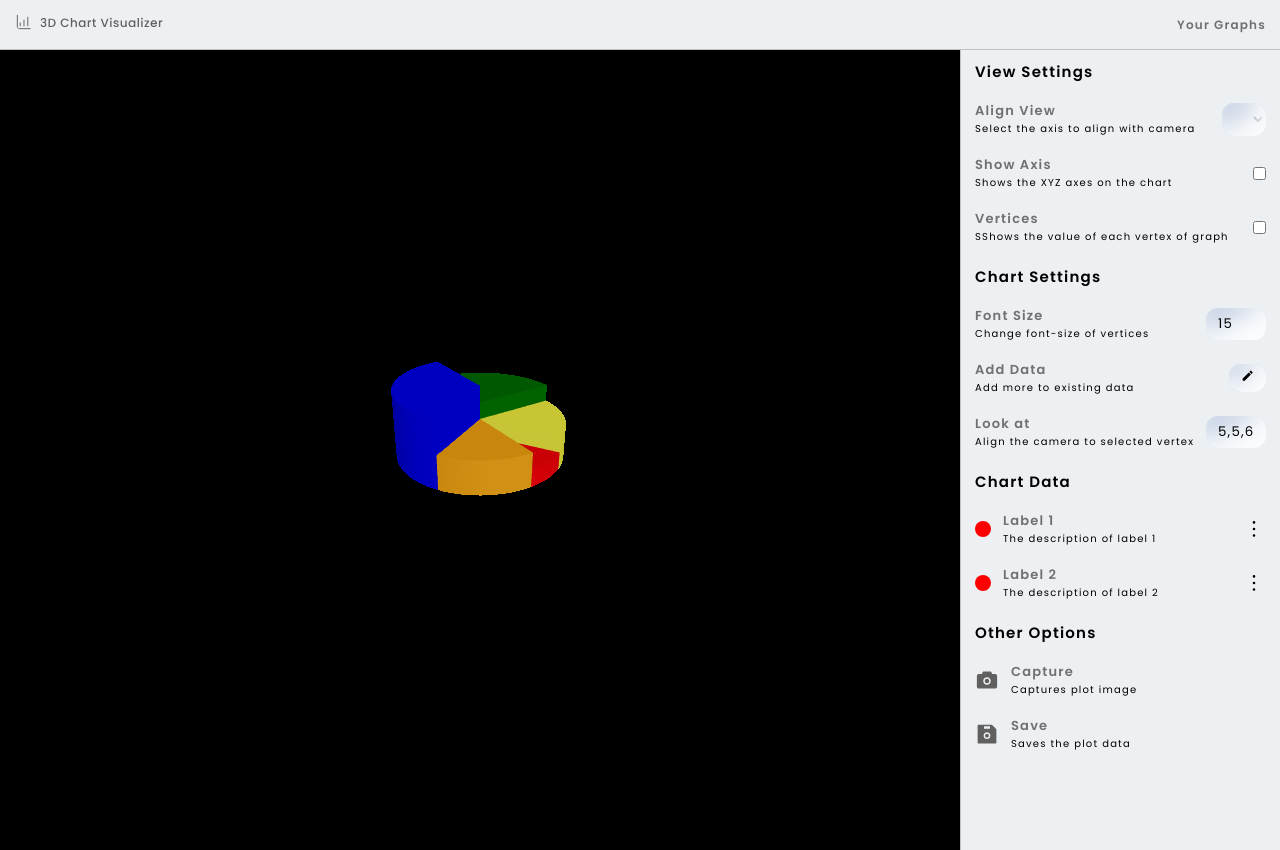
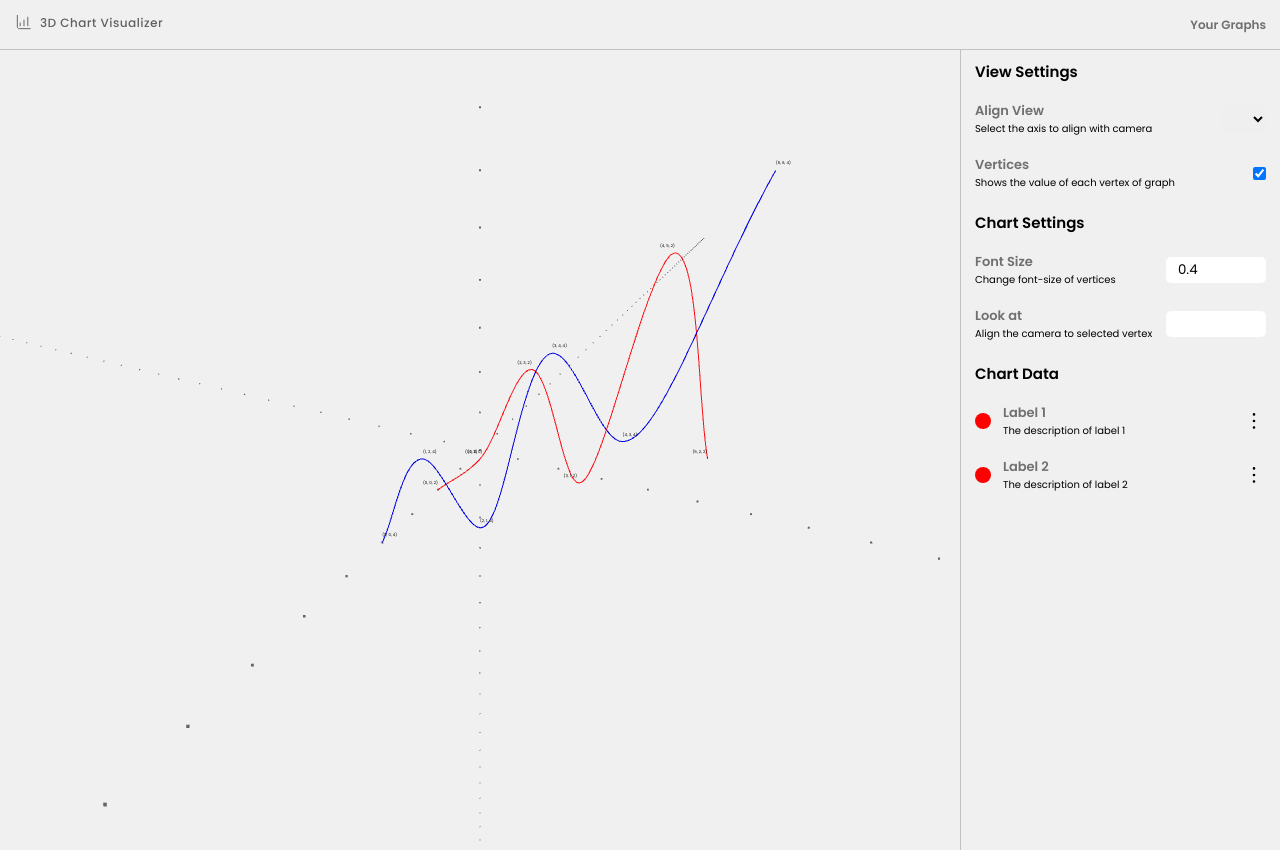
Before and after one commit to SWS-5007/3D-Charts_React, a React (Create React App) app: page /plot in a window 1280 px wide. Built offline with nearby package versions, Linux system fonts and the light colour scheme.

Commit message:
Sidebar menu

```diff
--- a/package.json
+++ b/package.json
@@ -8,6 +8,7 @@
     "@testing-library/jest-dom": "^5.16.5",
     "@testing-library/react": "^13.4.0",
     "@testing-library/user-event": "^13.5.0",
+    "file-saver": "^2.0.5",
     "joi-browser": "^13.4.0",
     "query-string": "^8.1.0",
     "react": "^18.2.0",
--- a/src/components/Line.jsx
+++ b/src/components/Line.jsx
@@ -4,7 +4,7 @@ import { Html, OrbitControls } from "@react-three/drei";
 import * as THREE from "three";
 import { useThree } from "@react-three/fiber";
 
-const Line = () => {
+const Line = ({ fontSize, showVertices }) => {
   const { scene } = useThree();
   const vertices = [
     new THREE.Vector3(0, 0, 2),
@@ -29,7 +29,7 @@ const Line = () => {
     curve.getPoints(100)
   );
   const geometry2 = new THREE.BufferGeometry().setFromPoints(
-    curve2.getPoints(100)
+    curve2.getPoints(200)
   );
   const material = new THREE.LineBasicMaterial({ color: "red", linewidth: 5 });
   const material2 = new THREE.LineBasicMaterial({
@@ -45,28 +45,40 @@ const Line = () => {
     <>
       <OrbitControls />
       <Axis />
+      {showVertices && (
+        <>
           {vertices.map((vertex) => (
-        <Html key={`${vertex.x}, ${vertex.y}, ${vertex.z}`} position={vertex}>
+            <Html
+              key={`${vertex.x}, ${vertex.y}, ${vertex.z}`}
+              position={vertex}
+            >
               <p
                 style={{
                   color: "black",
-              fontSize: ".4rem",
-              width: "50px",
-              transform: "translate(-25%, -200%)",
+                  fontSize: `${fontSize}rem`,
+                  width: "100%",
+                  minWidth: "300px",
+                  transform: "translate(-5%, -200%)",
                 }}
               >
                 ({vertex.x}, {vertex.y}, {vertex.z})
               </p>
             </Html>
           ))}
+
           {vertices2.map((vertex) => (
-        <Html key={`${vertex.x}, ${vertex.y}, ${vertex.z}`} position={vertex}>
+            <Html
+              key={`${vertex.x}, ${vertex.y}, ${vertex.z}`}
+              position={vertex}
+            >
               <p
                 style={{
                   color: "black",
-              fontSize: ".4rem",
+                  fontSize: `${fontSize}rem`,
                   width: "50px",
-              transform: "translate(-25%, -200%)",
+                  width: "100%",
+                  minWidth: "300px",
+                  transform: "translate(0, -200%)",
                 }}
               >
                 ({vertex.x}, {vertex.y}, {vertex.z})
@@ -74,6 +86,8 @@ const Line = () => {
             </Html>
           ))}
         </>
+      )}
+    </>
   );
 };
 
--- a/src/components/Pie.jsx
+++ b/src/components/Pie.jsx
@@ -1,5 +1,5 @@
 import { OrbitControls } from "@react-three/drei";
-import React, { useState } from "react";
+import React from "react";
 import * as THREE from "three";
 import { extend } from "@react-three/fiber";
 import ClosedCylinder from "./ClosedCylinder";
--- a/src/components/PlotContainer.jsx
+++ b/src/components/PlotContainer.jsx
@@ -1,21 +1,52 @@
 import { Canvas } from "@react-three/fiber";
 import React, { useState } from "react";
+import { saveAs } from "file-saver";
 
 import Line from "./Line";
 import Pie from "./Pie";
 import SideBar from "./SideBar";
-import ClosedCylinder from "./ClosedCylinder";
 
 const PlotContainer = () => {
-  const [fontSize, setFontSize] = useState(0.15);
+  const [fontSize, setFontSize] = useState(0.4);
+  const [showVertices, setShowVertices] = useState(true);
+
+  const handleShowVertices = (event) => {
+    setShowVertices(event.target.checked);
+  };
+
+  const handleFontSize = (event) => {
+    setFontSize(event.target.value);
+  };
+
+  const handleCaptureImage = () => {
+    const canvas = document.querySelector("canvas");
+
+    const tempCanvas = document.createElement("canvas");
+    tempCanvas.width = canvas.width;
+    tempCanvas.height = canvas.height;
+
+    const ctx = tempCanvas.getContext("2d");
+    ctx.drawImage(canvas, 0, 0);
+
+    const dataURL = canvas.toDataURL();
+    console.log(dataURL);
+
+    // saveAs(dataURL, "chart.png");
+  };
 
   return (
     <>
-      <section class="plot-container">
+      <section className="plot-container">
         <Canvas camera={{ position: [5, 6, 10] }}>
-          <Pie fontSize={fontSize} />
+          <Line fontSize={fontSize} showVertices={showVertices} />
         </Canvas>
-        <SideBar fontSize={fontSize} />
+        <SideBar
+          fontSize={fontSize}
+          onFontSizeChange={handleFontSize}
+          onShowVertices={handleShowVertices}
+          showVertices={showVertices}
+          onCaptureImage={handleCaptureImage}
+        />
       </section>
     </>
   );
--- a/src/components/SideBar.jsx
+++ b/src/components/SideBar.jsx
@@ -2,7 +2,13 @@ import React from "react";
 import { MdEdit } from "react-icons/md";
 import { AiOutlineMore, AiFillCamera, AiFillSave } from "react-icons/ai";
 
-const SideBar = () => {
+const SideBar = ({
+  showVertices,
+  onShowVertices,
+  fontSize,
+  onFontSizeChange,
+  onCaptureImage,
+}) => {
   return (
     <aside>
       <h3>View Settings</h3>
@@ -13,19 +19,19 @@ const SideBar = () => {
         </div>
         <select className="input-chart" name="" id=""></select>
       </div>
-      <div className="plot-setting">
-        <div>
-          <h4 className="text-lighter">Show Axis</h4>
-          <span>Shows the XYZ axes on the chart </span>
-        </div>
-        <input type="checkbox" name="" id=""></input>
-      </div>
+
       <div className="plot-setting">
         <div>
           <h4 className="text-lighter">Vertices</h4>
-          <span>SShows the value of each vertex of graph</span>
+          <span>Shows the value of each vertex of graph</span>
         </div>
-        <input type="checkbox" name="" id=""></input>
+        <input
+          checked={showVertices}
+          onChange={(event) => onShowVertices(event)}
+          type="checkbox"
+          name="showVertices"
+          id="showVertices"
+        />
       </div>
 
       <h3 className="aside-heading">Chart Settings</h3>
@@ -36,21 +42,16 @@ const SideBar = () => {
           <span>Change font-size of vertices</span>
         </div>
         <input
+          value={fontSize}
+          onChange={(e) => onFontSizeChange(e)}
           className="input-chart"
           type="number"
-          name=""
-          value={15}
-          id=""
+          name="fontSize"
+          id="fontSize"
+          min={0}
+          max={1}
+          step={0.05}
         ></input>
-      </div>
-      <div className="plot-setting">
-        <div>
-          <h4 className="text-lighter">Add Data</h4>
-          <span>Add more to existing data</span>
-        </div>
-        <button>
-          <MdEdit />
-        </button>
       </div>
 
       <div className="plot-setting">
@@ -58,7 +59,7 @@ const SideBar = () => {
           <h4 className="text-lighter">Look at</h4>
           <span>Align the camera to selected vertex</span>
         </div>
-        <input className="input-chart" value={"5,5,6"} name="" id=""></input>
+        <input className="input-chart" name="" id=""></input>
       </div>
 
       <h3 className="aside-heading">Chart Data</h3>
@@ -84,27 +85,6 @@ const SideBar = () => {
         </div>
         <AiOutlineMore size={24} />
       </div>
-
-      <h3 className="aside-heading">Other Options</h3>
-
-      <div className="plot-setting">
-        <div className="icon-text-container">
-          <AiFillCamera size={24} color="#606060" />
-          <div>
-            <h4 className="text-lighter">Capture</h4>
-            <span>Captures plot image</span>
-          </div>
-        </div>
-      </div>
-      <div className="plot-setting">
-        <div className="icon-text-container">
-          <AiFillSave size={24} color="#606060" />
-          <div>
-            <h4 className="text-lighter">Save</h4>
-            <span>Saves the plot data</span>
-          </div>
-        </div>
-      </div>
     </aside>
   );
 };
--- a/src/sass/main.scss
+++ b/src/sass/main.scss
@@ -1,8 +1,8 @@
 $fontFamily: "Poppins";
 
-$colorBackground: #ecf0f3;
+$colorBackground: #f0f0f0;
 $colorDarkest: black;
-$colorDarker: #686868;
+$colorDarker: #252525;
 $colorDark: #707070;
 $colorPrimary: dodgerblue;
 $colorLightest: white;
@@ -18,7 +18,6 @@ html {
   margin: 0;
   padding: 0;
   font-family: $fontFamily;
-  letter-spacing: 1.2px;
 }
 
 body {
@@ -35,7 +34,6 @@ body {
 }
 
 canvas {
-  background-color: #ecf0f3;
   width: 100%;
   height: 100%;
   min-height: 100vh;
@@ -85,12 +83,16 @@ a {
 
 // Buttons
 
-button {
+button,
+.btn {
   border: none;
-  box-shadow: inset -10px -10px 30px 0 #fff, inset 10px 10px 30px 0 #acbdd8;
   padding: 0.4rem 1.2rem;
-  border-radius: 12px;
+  border-radius: 8px;
   cursor: pointer;
+  background-color: $colorDarker;
+  color: white;
+  font-weight: bold;
+  font-size: 1.3rem;
 }
 
 .btn-flex {
@@ -101,16 +103,23 @@ button {
 }
 
 .btn-primary {
-  box-shadow: -10px -10px 30px 0 #fff, 10px 10px 30px 0 #acbdd8;
   padding: 1.8rem 2.2rem;
 }
 
 .btn-dark {
   background-color: $colorDarkest;
   border-radius: 5px;
-  box-shadow: none;
   color: white;
   padding: 0.8rem 2rem;
+}
+
+.btn-clickable {
+  background-color: transparent;
+  color: $colorDark;
+  text-align: left;
+  font-weight: normal;
+  font-size: 1.2rem;
+  padding: 0;
 }
 
 // Navbar
@@ -155,7 +164,7 @@ nav {
   }
 
   .chart-logo {
-    box-shadow: -10px -10px 30px 0 #fff, 10px 10px 30px 0 #acbdd8;
+    border: 1px solid $colorLight;
     padding: 4rem;
     border-radius: 12px;
   }
@@ -197,25 +206,20 @@ nav {
 .plots {
   min-height: 300px;
   margin-top: 4rem;
-  box-shadow: inset -10px -10px 30px 0 #fff, inset 10px 10px 30px 0 #acbdd8;
   border-radius: 12px;
-  padding: 4rem;
 }
 
 .plots-table {
   width: 100%;
-  font-size: 1.6rem;
+  font-size: 1.4rem;
   color: $colorDark;
+  border-collapse: collapse;
 }
 
 td {
   min-width: 60px;
-  padding: 1.4rem 1rem;
-  border-right: 1px solid $colorLight;
-}
-
-td:last-child {
-  border: none;
+  padding: 1.8rem 1rem;
+  border-bottom: 1px solid $colorLight;
 }
 
 .plots-footer {
@@ -275,10 +279,9 @@ input {
 .input-chart {
   outline: none;
   border: none;
-  box-shadow: inset -10px -10px 30px 0 #fff, inset 10px 10px 30px 0 #acbdd8;
-  max-width: 60px;
-  padding: 0.6rem 1.2rem;
-  border-radius: 12px;
+  max-width: 100px;
+  padding: 0.3rem 1.2rem;
+  border-radius: 5px;
 }
 
 .input-primary {
--- a/src/services/utils.js
+++ b/src/services/utils.js
@@ -15,8 +15,8 @@ export function handleCreateVertices(verticesString) {
     .map((value) => value.trim());
 
   let count = 0;
+  let vertex = [0, 0, 0];
   const vertices = [];
-  const vertex = [0, 0, 0];
 
   for (let value of splittedString) {
     let parsed = parseFloat(value);
--- a/src/styles/styles.css
+++ b/src/styles/styles.css
@@ -7,11 +7,10 @@ html {
   margin: 0;
   padding: 0;
   font-family: "Poppins";
-  letter-spacing: 1.2px;
 }
 
 body {
-  background-color: #ecf0f3;
+  background-color: #f0f0f0;
   box-sizing: border-box;
 }
 
@@ -23,7 +22,6 @@ body {
 }
 
 canvas {
-  background-color: #ecf0f3;
   width: 100%;
   height: 100%;
   min-height: 100vh;
@@ -31,12 +29,12 @@ canvas {
 
 h1 {
   font-size: 3.2rem;
-  color: #686868;
+  color: #252525;
 }
 
 h2 {
   font-size: 2.4rem;
-  color: #686868;
+  color: #252525;
 }
 
 h3 {
@@ -67,12 +65,16 @@ a {
   color: dodgerblue;
 }
 
-button {
+button,
+.btn {
   border: none;
-  box-shadow: inset -10px -10px 30px 0 #fff, inset 10px 10px 30px 0 #acbdd8;
   padding: 0.4rem 1.2rem;
-  border-radius: 12px;
+  border-radius: 8px;
   cursor: pointer;
+  background-color: #252525;
+  color: white;
+  font-weight: bold;
+  font-size: 1.3rem;
 }
 
 .btn-flex {
@@ -83,16 +85,23 @@ button {
 }
 
 .btn-primary {
-  box-shadow: -10px -10px 30px 0 #fff, 10px 10px 30px 0 #acbdd8;
   padding: 1.8rem 2.2rem;
 }
 
 .btn-dark {
   background-color: black;
   border-radius: 5px;
-  box-shadow: none;
   color: white;
   padding: 0.8rem 2rem;
+}
+
+.btn-clickable {
+  background-color: transparent;
+  color: #707070;
+  text-align: left;
+  font-weight: normal;
+  font-size: 1.2rem;
+  padding: 0;
 }
 
 nav {
@@ -131,7 +140,7 @@ nav {
   flex-direction: column;
 }
 .create-new-plot .chart-logo {
-  box-shadow: -10px -10px 30px 0 #fff, 10px 10px 30px 0 #acbdd8;
+  border: 1px solid #c1c1c1;
   padding: 4rem;
   border-radius: 12px;
 }
@@ -168,25 +177,20 @@ nav {
 .plots {
   min-height: 300px;
   margin-top: 4rem;
-  box-shadow: inset -10px -10px 30px 0 #fff, inset 10px 10px 30px 0 #acbdd8;
   border-radius: 12px;
-  padding: 4rem;
 }
 
 .plots-table {
   width: 100%;
-  font-size: 1.6rem;
+  font-size: 1.4rem;
   color: #707070;
+  border-collapse: collapse;
 }
 
 td {
   min-width: 60px;
-  padding: 1.4rem 1rem;
-  border-right: 1px solid #c1c1c1;
-}
-
-td:last-child {
-  border: none;
+  padding: 1.8rem 1rem;
+  border-bottom: 1px solid #c1c1c1;
 }
 
 .plots-footer {
@@ -243,10 +247,9 @@ input {
 .input-chart {
   outline: none;
   border: none;
-  box-shadow: inset -10px -10px 30px 0 #fff, inset 10px 10px 30px 0 #acbdd8;
-  max-width: 60px;
-  padding: 0.6rem 1.2rem;
-  border-radius: 12px;
+  max-width: 100px;
+  padding: 0.3rem 1.2rem;
+  border-radius: 5px;
 }
 
 .input-primary {
```
Also changed, not shown: src/components/Plots.jsx (+4 -11 lines), 2 other files (tests, documents, lock files or other folders). Lines whose indentation alone changed are shown as unchanged.
